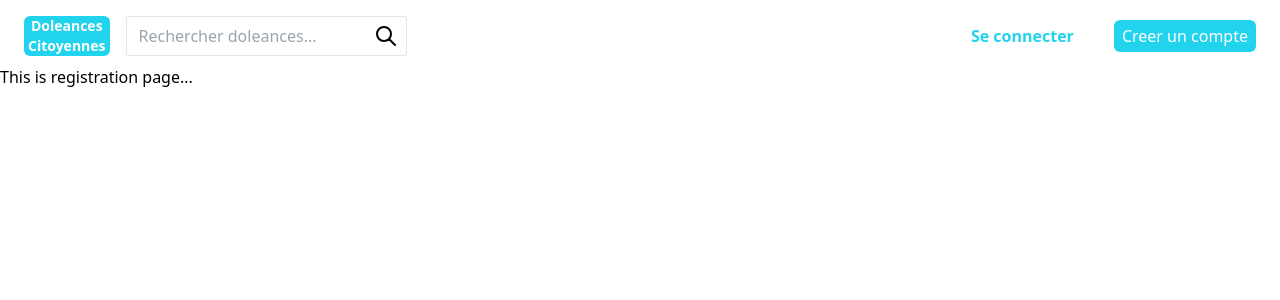
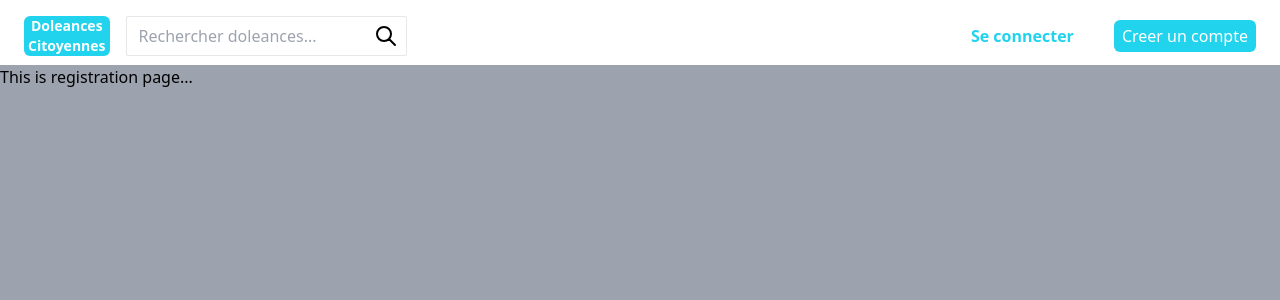
Before and after one commit to BayeDev/doleances-app, a React (Create React App) app in the folder frontend-app/: page /register in a window 1280 px wide. Shown: the top 300 px of the page. Built offline with nearby package versions, Linux system fonts and the light colour scheme.

Commit message:
recover first routing success

```diff
--- a/frontend-app/src/Components/RegisterPage.js
+++ b/frontend-app/src/Components/RegisterPage.js
@@ -2,9 +2,10 @@
 
 export default function RegisterPage(){
     return(
-            <div className>
+        <body className="min-h-screen bg-gray-400">
+            <div>
                 This is registration page...
             </div>
-
+       </body>
     )
 }
```
Also changed, not shown: frontend-app/src/Components/Navbar.js (+0 -22 lines).
